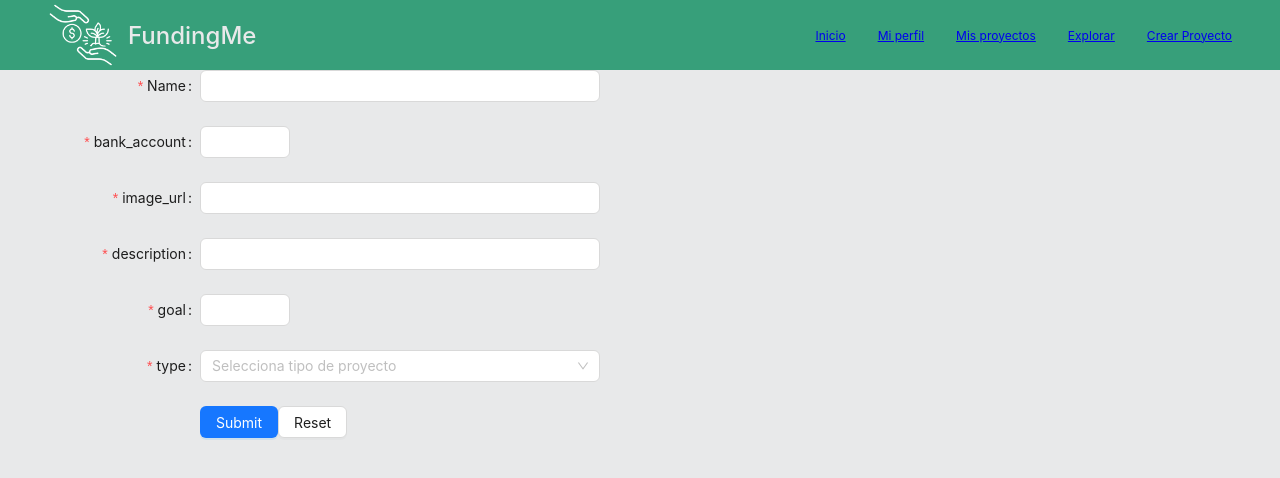
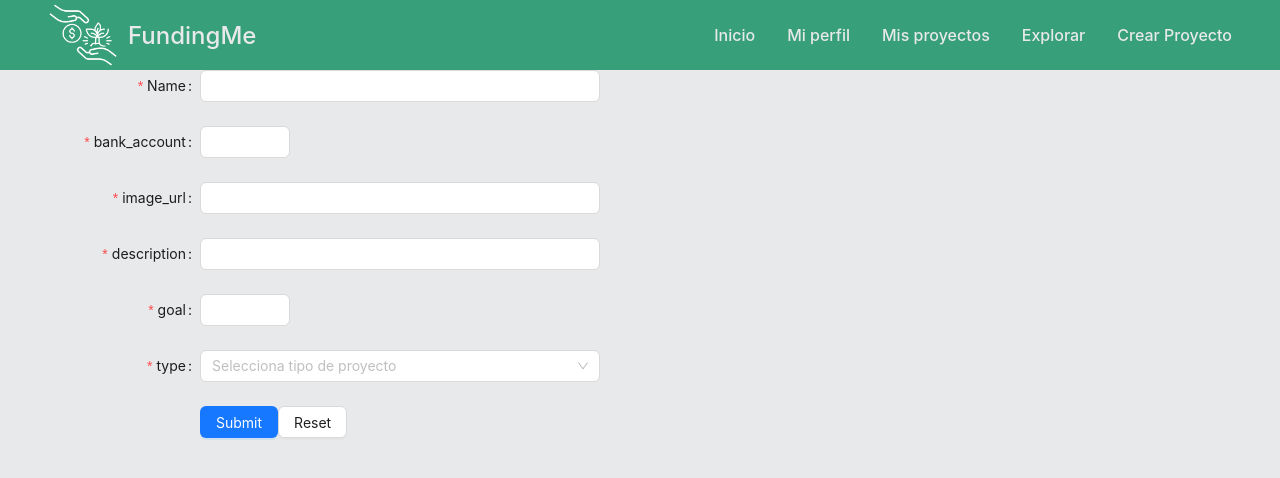
Before and after one commit to felipecs13/FundingMe, a React (Vite) app: page /new in a window 1280 px wide. Shown: the top 478 px of the page. Built offline with nearby package versions, Linux system fonts and the light colour scheme.

Commit message:
Fix layout

```diff
--- a/src/components/Layout.tsx
+++ b/src/components/Layout.tsx
@@ -13,11 +13,11 @@ const Layout = () => (
       <BoldText>FundingMe</BoldText>
     </Logo>
     <ContainerLinks>
-      <Link to={'/'}>Inicio</Link>
-      <Link to={'/me'}>Mi perfil</Link>
-      <Link to={'/projects'}>Mis proyectos</Link>
-      <Link to={'/dashboard'}>Explorar</Link>
-      <Link to={'/new'}>Crear Proyecto</Link>
+      <StyledLink to={'/'}>Inicio</StyledLink>
+      <StyledLink to={'/me'}>Mi perfil</StyledLink>
+      <StyledLink to={'/projects'}>Mis proyectos</StyledLink>
+      <StyledLink to={'/dashboard'}>Explorar</StyledLink>
+      <StyledLink to={'/new'}>Crear Proyecto</StyledLink>
     </ContainerLinks>
   </Wrapper>
 )
@@ -57,4 +57,15 @@ const ContainerLinks = styled.div`
   gap: 2rem;
 `
 
+const StyledLink = styled(Link)`
+  font-size: 16px;
+  font-weight: 500;
+  color: ${colors.background};
+  text-decoration: inherit;
+
+  &:hover {
+    color: ${colors.fontColor};
+  }
+`
+
 export default Layout
```
